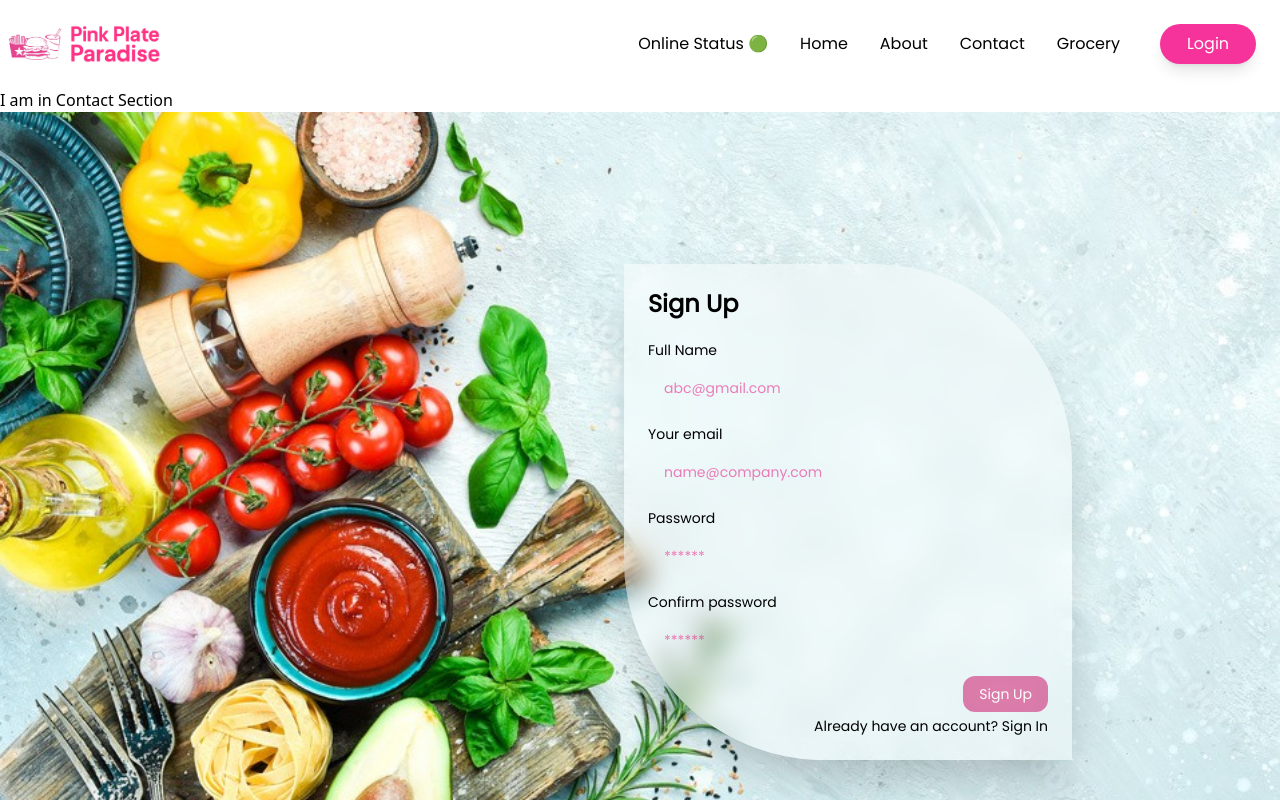
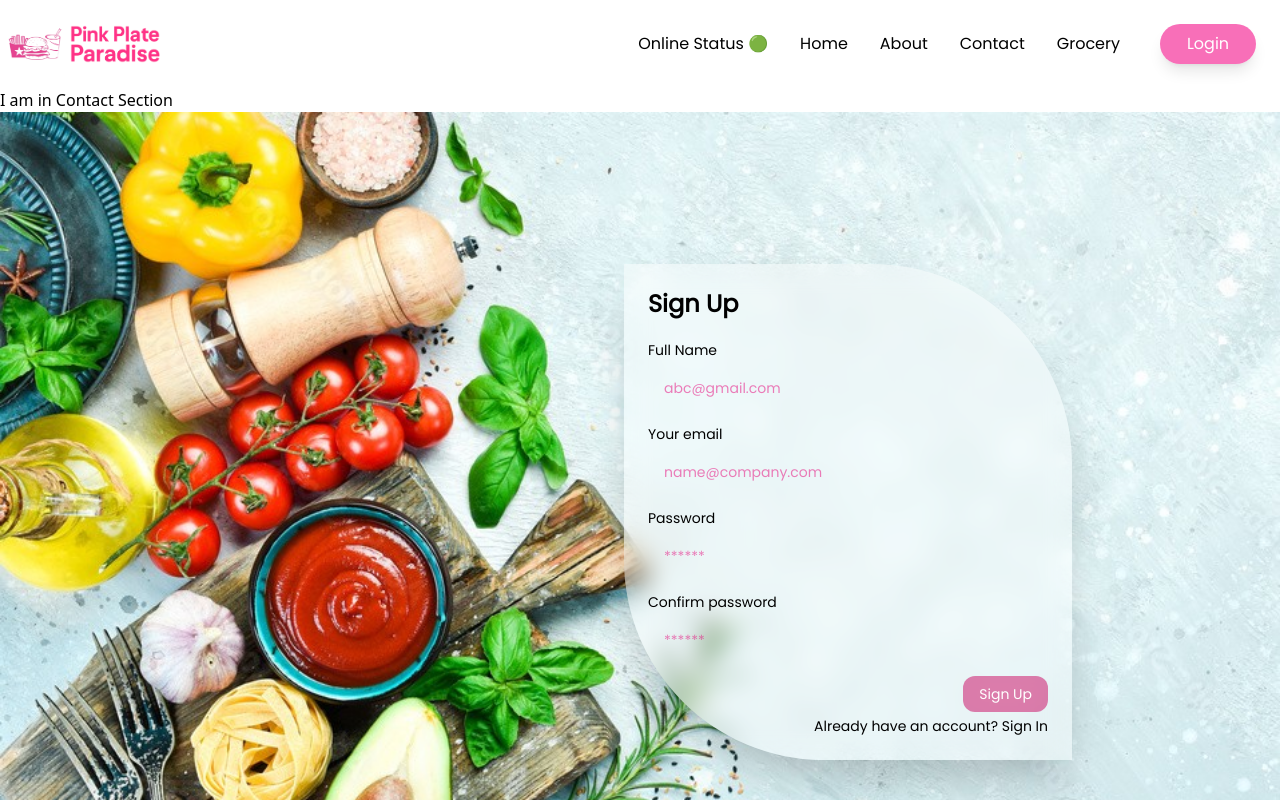
Before and after one commit to Bhamkargauri/foodDeliveryApp, a React (Vite) app: page /contact in a window 1280 px wide. Shown: the top 800 px of the page. Built offline with nearby package versions, Linux system fonts and the light colour scheme.

Commit message:
style changes in  header and footer

```diff
--- a/src/Footer.jsx
+++ b/src/Footer.jsx
@@ -3,7 +3,7 @@ import name from "../src/assets/images/name.png";
 
 const Footer = () => {
   return (
-    <footer className="bg-yellow-300 dark:bg-yellow-300 font-poppins mt-8">
+    <footer className="bg-yellow-300 dark:bg-yellow-300/90 font-poppins mt-8">
       <div className="max-w-screen-xl mx-auto p-6 flex flex-col md:flex-row items-center justify-between space-y-4 md:space-y-0">
         <div className="flex items-center space-x-2">
           <img src={logo} alt="Logo" className="w-16" />
--- a/src/Headers.jsx
+++ b/src/Headers.jsx
@@ -10,7 +10,7 @@ const Headers = () => {
   const isOnline = useOnlineStatus();
 
   return (
-    <nav className="bg-white border-gray-200 dark:bg-yellow-300 font-poppins">
+    <nav className="bg-white border-gray-200 dark:bg-yellow-300/90 font-poppins">
       <div className="max-w-screen-xl mx-auto flex items-center justify-between">
         <div className="flex">
           <img
@@ -85,9 +85,9 @@ const Headers = () => {
           <li>
             <Link
               href="#"
-              className="block bg-pink-500 p-2 m-2 px-5 text-white rounded-full shadow-lg
+              className="block bg-pink-500/70 p-2 m-2 px-5 text-white rounded-full shadow-lg
              hover:bg-yellow-300 hover:text-pink-500 cursor-pointer
-             text-center min-w-24"
+             text-center min-w-24 backdrop-blur-sm"
               onClick={() =>
                 setIsLogIn(islogIn === "Login" ? "Logout" : "Login")
               }
--- a/src/RestaurantContainer.jsx
+++ b/src/RestaurantContainer.jsx
@@ -21,7 +21,7 @@ const RestaurantContainer = () => {
   }, []);
 
   useEffect(() => {
-    if (location.pathname==="/") {
+    if (location.pathname === "/") {
       setFilterCopyRest(listResData);
     }
   }, [location.key]);
@@ -95,7 +95,16 @@ const RestaurantContainer = () => {
   }
   return (
     <>
-      <div className="font-poppins">
+      <div
+        className="font-poppins"
+        // style={{
+        //   backgroundImage: `url(${hotelBackground})`,
+        //   backgroundSize: "cover",
+        //   backgroundRepeat: "no-repeat",
+        //   backgroundAttachment: "fixed",
+        //   backgroundPosition: "center center",
+        // }}
+      >
         <div className="flex">
           <div className="w-3/4">
             <button
--- a/src/components/SignUp.jsx
+++ b/src/components/SignUp.jsx
@@ -7,7 +7,7 @@ const SignUp = () => {
 
       <div
         className="font-poppins flex flex-col justify-center px-6 py-6 mx-auto md:h-screen lg:py-0 bg-cover bg-center"
-        style={{ backgroundImage: `url(${loginBg})` }}
+        style={{ backgroundImage: `url(${loginBg})`}}
       >
         <div className="md:ml-[600px] w-full bg-white/40 backdrop-blur-md rounded-tr-[200px] rounded-bl-[200px] md:mt-0 sm:max-w-md xl:p-0 dark:bg-pink-500/70 shadow-2xl px-8">
           <div className="p-4 space-y-4 md:space-y-5 sm:p-6">
```
Also changed, not shown: src/assets/images/hotel-4.jfif (added).
